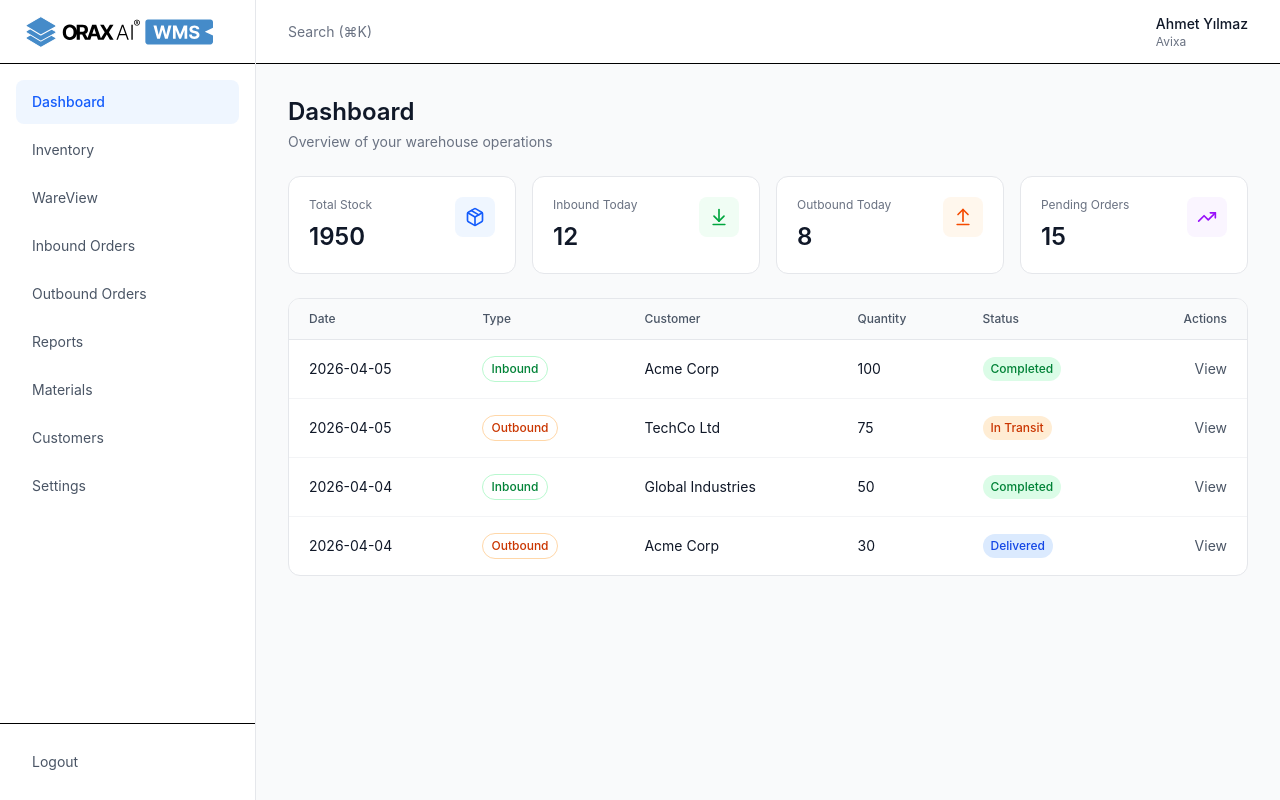
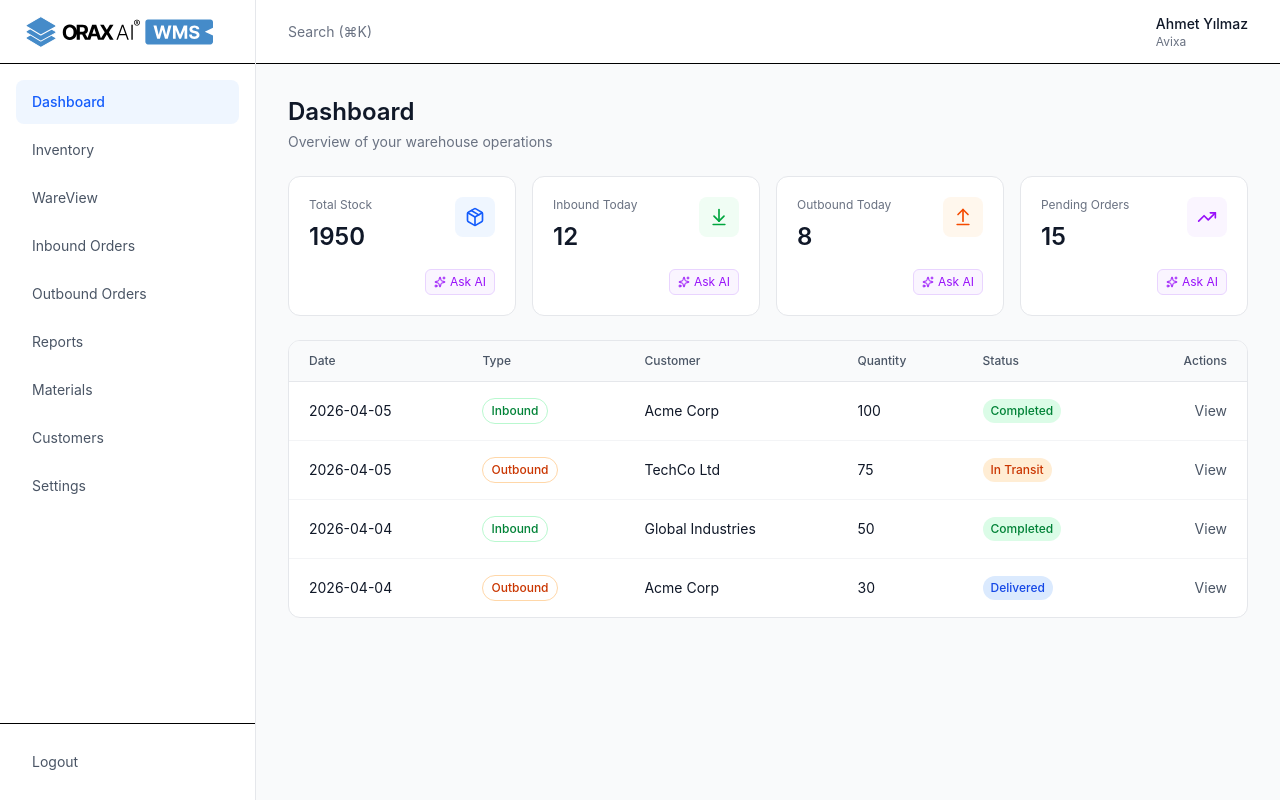
Before and after one commit to zeynepdundar/OraxAICustomerPortal, a Next.js app: page /dashboard in a window 1280 px wide. Built offline with nearby package versions, Linux system fonts and the light colour scheme.

Commit message:
feat: add reusable AskAIButton component

```diff
--- a/src/app/(app)/dashboard/page.tsx
+++ b/src/app/(app)/dashboard/page.tsx
@@ -12,6 +12,7 @@ import {
 import { DataTable } from "@/components/ui/DataTable";
 import { Badge } from "@/components/ui/Badge";
 import { mockKPIs, recentTransactions } from "@/data/mockData";
+import { AskAIButton } from "@/components/ui/AskAIButton";
 
 type Transaction = (typeof recentTransactions)[number];
 
@@ -64,7 +65,11 @@ export default function DashboardPage() {
       />
       <div className="grid grid-cols-1 md:grid-cols-2 lg:grid-cols-4 gap-4">
         {kpiCards.map((kpi) => (
-          <MetricCard key={kpi.title} {...kpi} />
+          <MetricCard
+            key={kpi.title}
+            {...kpi}
+            action={<AskAIButton context={"fbdf"} />}
+          />
         ))}
       </div>
 
--- a/src/components/metrics/MetricCard.tsx
+++ b/src/components/metrics/MetricCard.tsx
@@ -28,7 +28,7 @@ type MetricCardProps = {
   value: string | number;
   icon: LucideIcon;
   variant?: Variant;
-  aiContext?: string;
+  action?: React.ReactNode;
 };
 
 export function MetricCard({
@@ -36,11 +36,13 @@ export function MetricCard({
   value,
   icon: Icon,
   variant = "blue",
+  action
 }: MetricCardProps) {
   const styles = variantStyles[variant];
 
   return (
     <div className="p-5 bg-white border border-gray-200 rounded-xl">
+      {/* TOP */}
       <div className="flex items-start justify-between">
         {/* Left */}
         <div>
@@ -48,11 +50,16 @@ export function MetricCard({
           <p className="text-2xl font-semibold text-gray-900">{value}</p>
         </div>
 
-        {/* Right (ICON HERE) */}
+        {/* Right (ICON) */}
         <div className={`p-2.5 rounded-lg ${styles.bg}`}>
           <Icon className={`w-5 h-5 ${styles.icon}`} />
         </div>
       </div>
+      {action && (
+        <div className="mt-4 flex justify-end">
+          {action}
+        </div>
+      )}
     </div>
   );
 }
--- /dev/null
+++ b/src/components/ui/AskAIButton.tsx
@@ -0,0 +1,46 @@
+"use client";
+
+import { Sparkles } from "lucide-react";
+
+type AskAIButtonProps = {
+  context?: string;
+  onClick?: () => void;
+  size?: "sm" | "md";
+  className?: string;
+};
+
+export function AskAIButton({
+  context,
+  onClick,
+  size = "sm",
+  className = "",
+}: AskAIButtonProps) {
+  const handleClick = () => {
+    // future: send to AI service
+    console.log("AI Context:", context);
+    onClick?.();
+  };
+
+  const baseStyles =
+    "inline-flex items-center rounded-md border transition-colors";
+
+  const sizeStyles =
+    size === "sm"
+      ? "gap-1 px-2 py-1 text-xs"
+      : "gap-2 px-3 py-2 text-sm";
+
+  const colorStyles =
+    "text-purple-600 bg-purple-50 border-purple-200 hover:bg-purple-100";
+
+  return (
+    <button
+      onClick={handleClick}
+      className={`${baseStyles} ${sizeStyles} ${colorStyles} ${className}`}
+      title="Ask AI"
+      type="button"
+    >
+      <Sparkles className={size === "sm" ? "w-3 h-3" : "w-4 h-4"} />
+      <span>Ask AI</span>
+    </button>
+  );
+}
```
